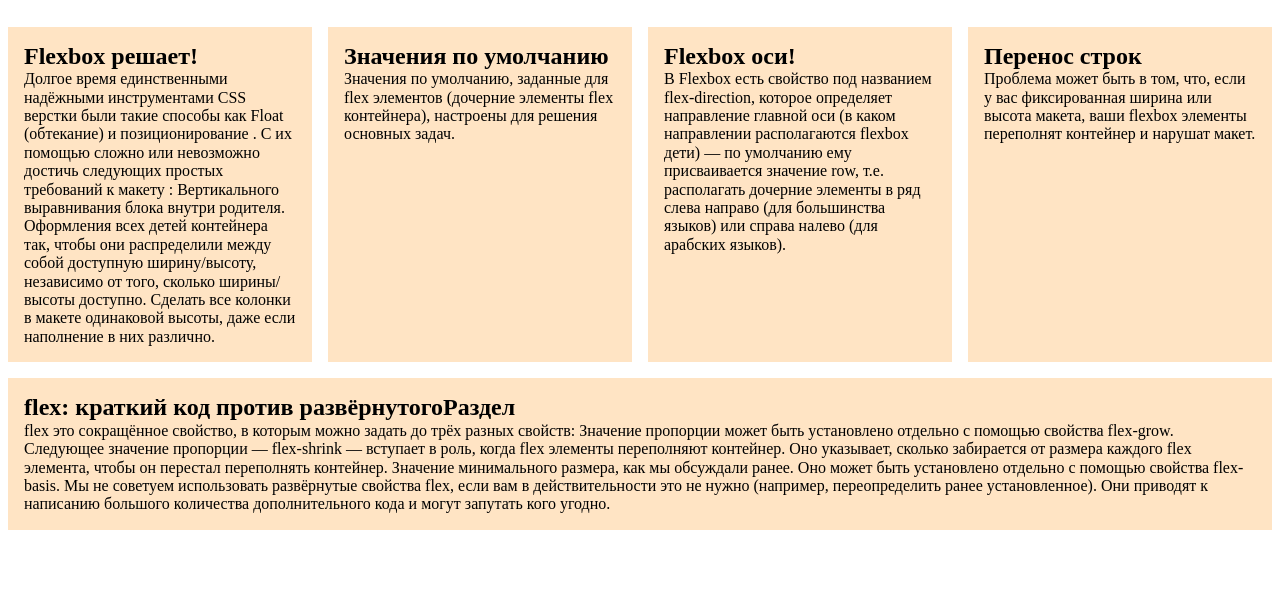
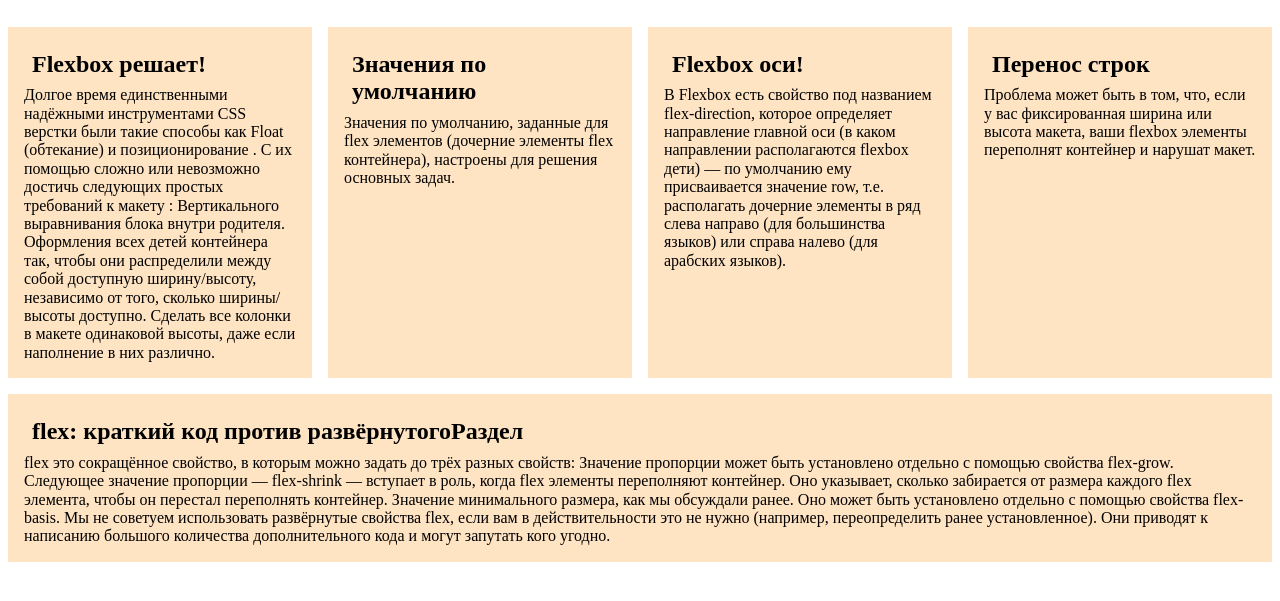
Before and after one commit to nikolaj-90/My-works, a plain HTML site: page Lesson-10_Flexbox/Home_work-2/index.html in a window 1280 px wide. Shown: the part 61-662 px from the top of the page. Drawn offline with nearby package versions, Linux system fonts and the light colour scheme.

Commit message:
fresh2-home_work

```diff
--- a/Lesson-10_Flexbox/Home_work-2/styles.css
+++ b/Lesson-10_Flexbox/Home_work-2/styles.css
@@ -1,6 +1,10 @@
 * {
     margin: 0;
     padding: 0;
+}
+
+h2 {
+    margin: 8px;
 }
 
 .articles-list {
```
